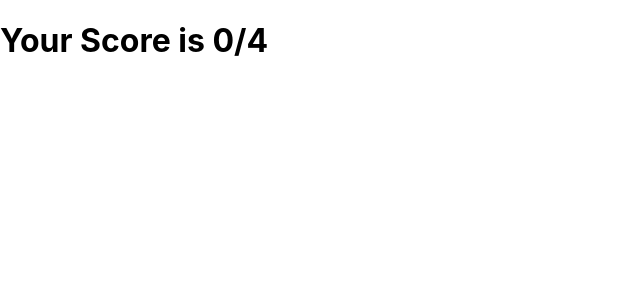
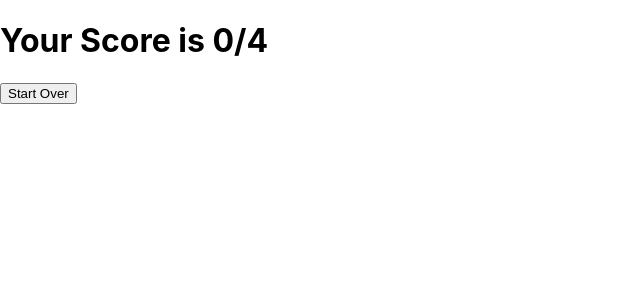
Before and after one commit to danieladeboladada/react-mcq-project, a React (Create React App) app: page / in a window 1280 px wide. Both pictures are taken after a click on the button "Finish". Shown: the top 300 px of the page, without its empty margins (0-640 px from the left). Built offline with nearby package versions, Linux system fonts and the light colour scheme.

Commit message:
added start over button

```diff
--- a/src/App.js
+++ b/src/App.js
@@ -107,7 +107,12 @@ function App() {
   const [submit_state,setSubmit] = useState(0);
 
   if (submit_state === 1){
-    return <ComputeScore questions={questions_arr} />;
+    return (
+      <>
+        <ComputeScore questions={questions_arr} />
+        <button onClick={() => setSubmit(0)} > Start Over </button>
+      </>
+    );
   }
 
   return (
```
